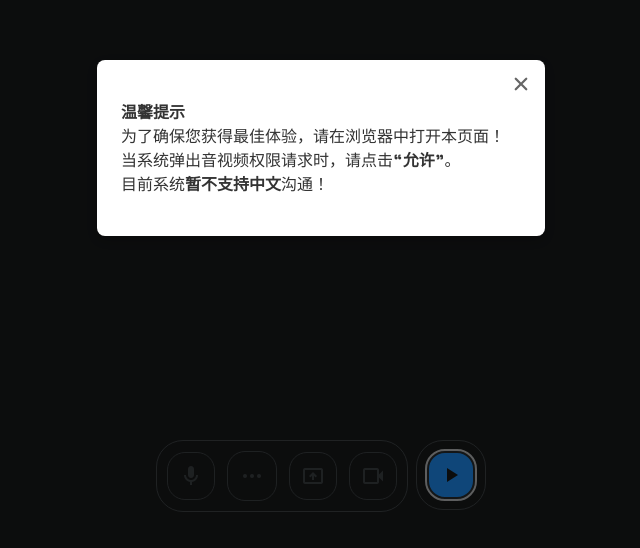
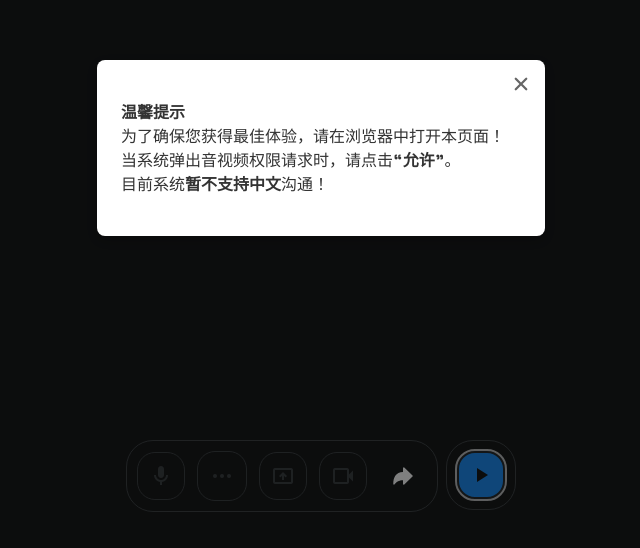
Before and after one commit to liu-ziting/gemini-live, a React (Create React App) app: page / in a window 1280 px wide. Shown: the part 252-800 px from the top of the page, without its empty margins (319-959 px from the left). Built offline with nearby package versions, Linux system fonts and the light colour scheme; no server answers.

Commit message:
摄像头翻转

```diff
--- a/src/App.scss
+++ b/src/App.scss
@@ -238,3 +238,23 @@ body {
     color: #333;
   }
 }
+.control-button {
+  background: none;
+  border: none;
+  cursor: pointer;
+  display: flex;
+  align-items: center;
+  justify-content: center;
+  padding: 8px;
+  margin: 0 4px;
+  border-radius: 4px;
+  transition: background-color 0.2s ease;
+
+  &:hover {
+    background-color: rgba(0, 0, 0, 0.1);
+  }
+
+  &:active {
+    background-color: rgba(0, 0, 0, 0.2);
+  }
+}
--- a/src/App.tsx
+++ b/src/App.tsx
@@ -4,7 +4,7 @@ import { LiveAPIProvider } from "./contexts/LiveAPIContext";
 import { Altair } from "./components/altair/Altair";
 import ControlTray from "./components/control-tray/ControlTray";
 import cn from "classnames";
-import { IoClose } from "react-icons/io5"; // 引入关闭图标
+import { IoClose, IoArrowRedo } from "react-icons/io5"; // 引入关闭图标和翻转图标
 import { Zenitho } from "uvcanvas"; // 导入 Lumiflex 组件
 
 const API_KEY = process.env.REACT_APP_GEMINI_API_KEY as string;
@@ -19,10 +19,16 @@ function App() {
   const videoRef = useRef<HTMLVideoElement>(null);
   const [videoStream, setVideoStream] = useState<MediaStream | null>(null);
   const [showModal, setShowModal] = useState(true); // 控制弹出层显示
+  const [isFlipped, setIsFlipped] = useState(false); // 控制视频翻转状态
 
   // 关闭弹出层
   const handleCloseModal = () => {
     setShowModal(false);
+  };
+
+  // 切换视频翻转状态
+  const handleFlipToggle = () => {
+    setIsFlipped(!isFlipped);
   };
 
   return (
@@ -40,6 +46,7 @@ function App() {
               <video
                 className={cn("stream", {
                   hidden: !videoRef.current || !videoStream,
+                  flipped: isFlipped, // 应用翻转状态
                 })}
                 ref={videoRef}
                 autoPlay
@@ -52,7 +59,10 @@ function App() {
               supportsVideo={true}
               onVideoStreamChange={setVideoStream}
             >
-              {/* put your own buttons here */}
+              {/* 添加一个图标按钮用于切换视频翻转 */}
+              <button onClick={handleFlipToggle} className="control-button">
+                <IoArrowRedo size={24} color="white" />
+              </button>
             </ControlTray>
           </main>
         </div>
```
